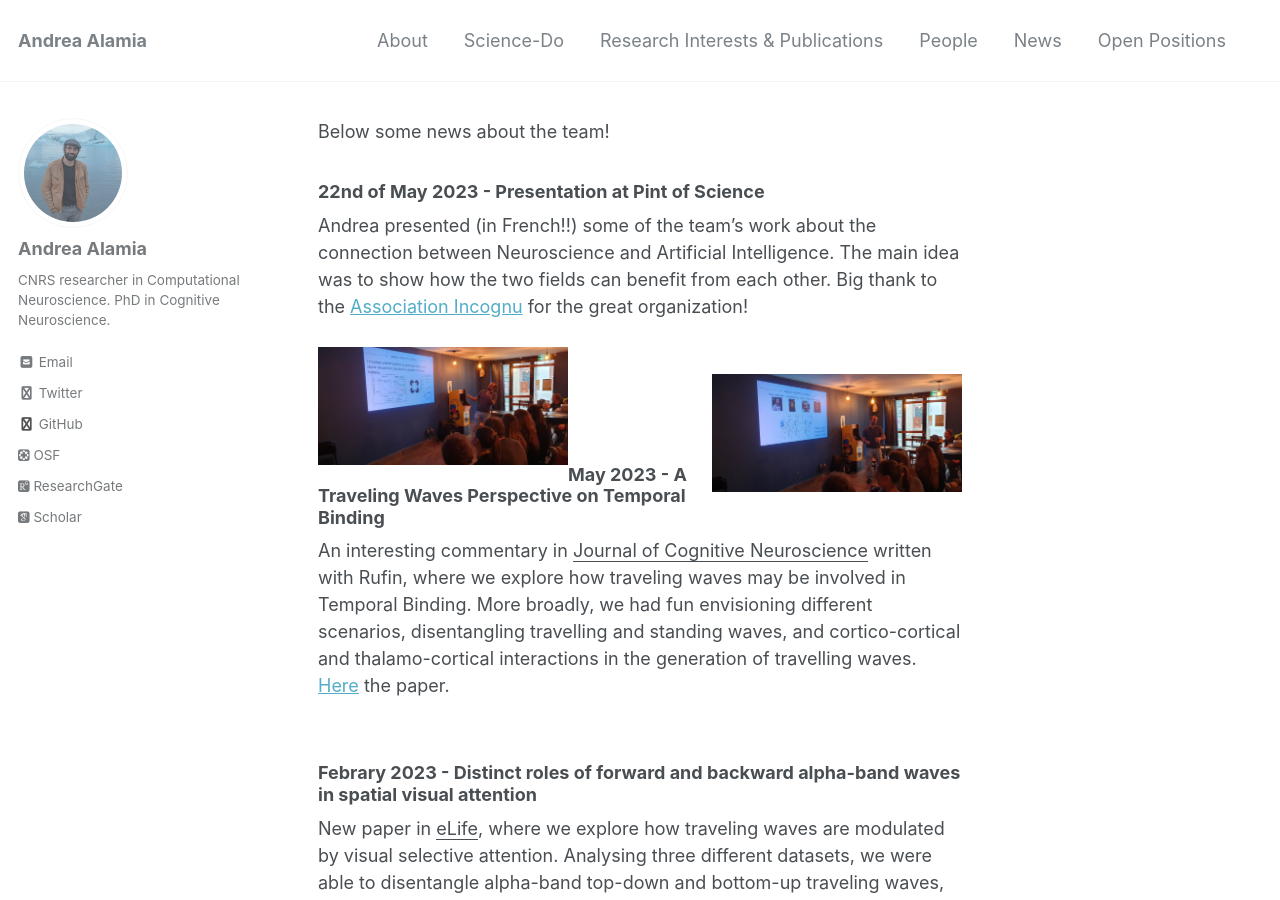
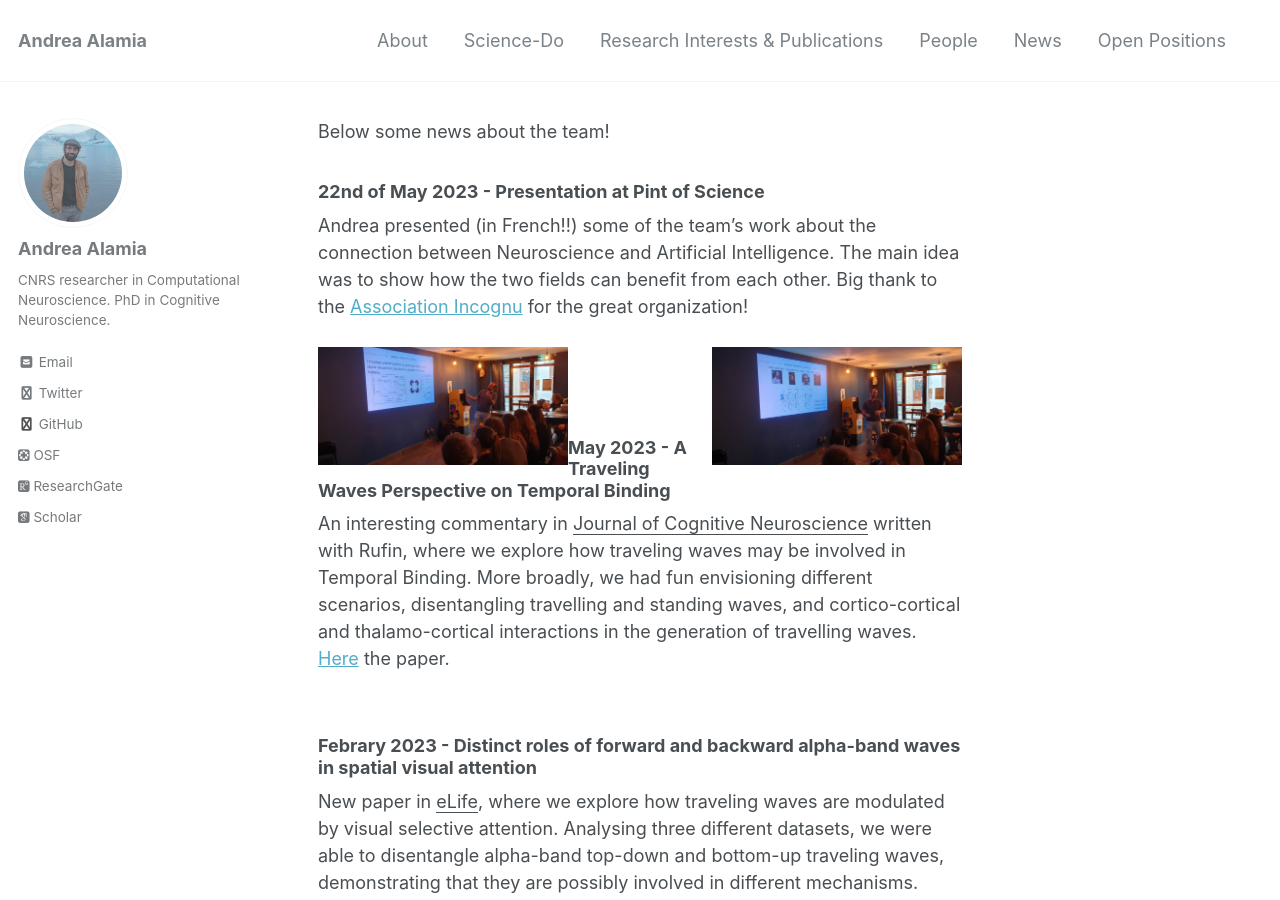
Before and after one commit to artipago/artipago.github.io, a Jekyll site: the page built from _pages/News.md, in a window 1280 px wide and 900 px high. Built offline with Jekyll 4.4.1, drawn with Linux system fonts in a browser that asks for light colours; nearby versions of some CDN libraries; some web fonts are replaced; library files that are not in the unit come from our copies.

Commit message:
Update News.md

```diff
--- a/_pages/News.md
+++ b/_pages/News.md
@@ -10,8 +10,9 @@ Below some news about the team! <br>
 ### 22nd of May 2023 - Presentation at Pint of Science
 Andrea presented (in French!!) some of the team's work about the connection between Neuroscience and Artificial Intelligence. The main idea was to show how the two fields can benefit from each other. Big thank to the <a href="https://blog.incognu.fr/">Association Incognu</a> for the great organization! <br>
 <br>
-<img style="float: left;" src="/assets/images/PoS01.jpg" width="250" height="250"> <br>
-<img style="float: right;" src="/assets/images/PoS02.jpg" width="250" height="250"> <br>
+<img style="float: left;" src="/assets/images/PoS01.jpg" width="250" height="250">
+<img style="float: right;" src="/assets/images/PoS02.jpg" width="250" height="250">
+<br>
 <br>
 
 ### May 2023 - A Traveling Waves Perspective on Temporal Binding
```
